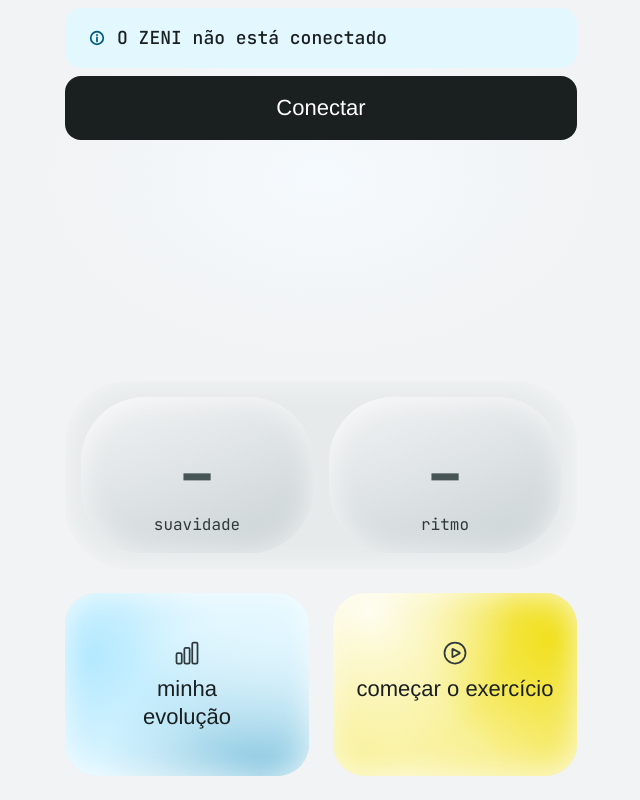
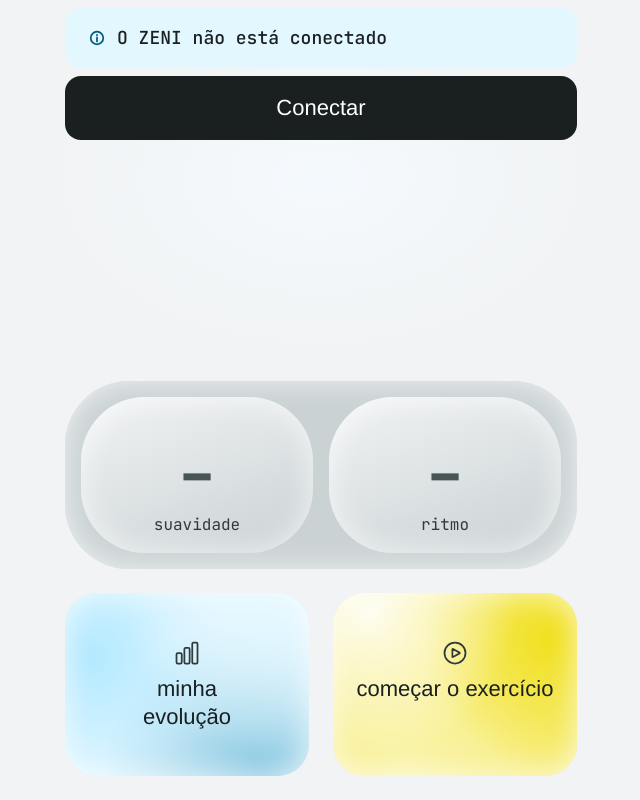
Before and after one commit to chicogborba/zeni, a React (Vite) app in the folder zeni-site/: page / in a window 1280 px wide. Shown: the whole page, without its empty margins (319-959 px from the left). Built offline with nearby package versions, Linux system fonts and the light colour scheme; a web font is replaced by a local one.

Commit message:
Painel do dashboard em cinza-200

```diff
--- a/zeni-site/src/styles/componentes.css
+++ b/zeni-site/src/styles/componentes.css
@@ -299,14 +299,14 @@
   background: var(--grad-bulb);
 }
 
-/* Faixa de dados: só cinzas. Fundo = cinza-100; cartões em gradiente cinza-50 a cinza-200, separados pelo glow interno */
+/* Faixa de dados: só cinzas. Fundo = cinza-200; cartões em gradiente cinza-50 a cinza-200, separados pelo glow interno */
 .home-dados {
   flex: none;
   height: var(--home-dados-altura);
   display: flex;
   gap: var(--space-4);
   padding: var(--space-4);
-  background: var(--cinza-100); /* era grad-cinza-card (cinza-50 a cinza-200) */
+  background: var(--cinza-200); /* era cinza-100, e antes grad-cinza-card (cinza-50 a cinza-200) */
   border-radius: var(--radius-2xl);
   box-shadow: var(--brilho-interno);
 }
```
Also changed, not shown: 2 other files (tests, documents, lock files or other folders).
